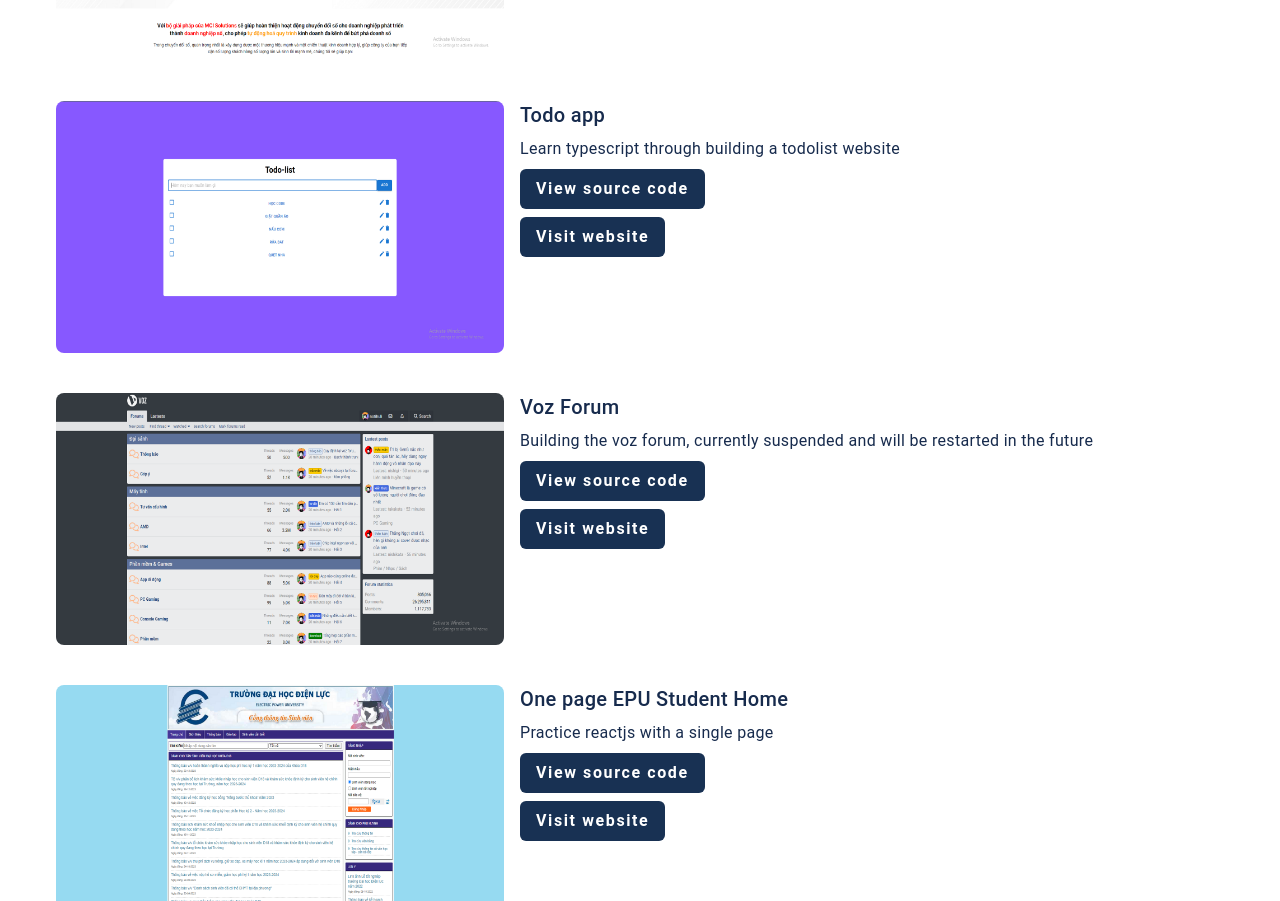
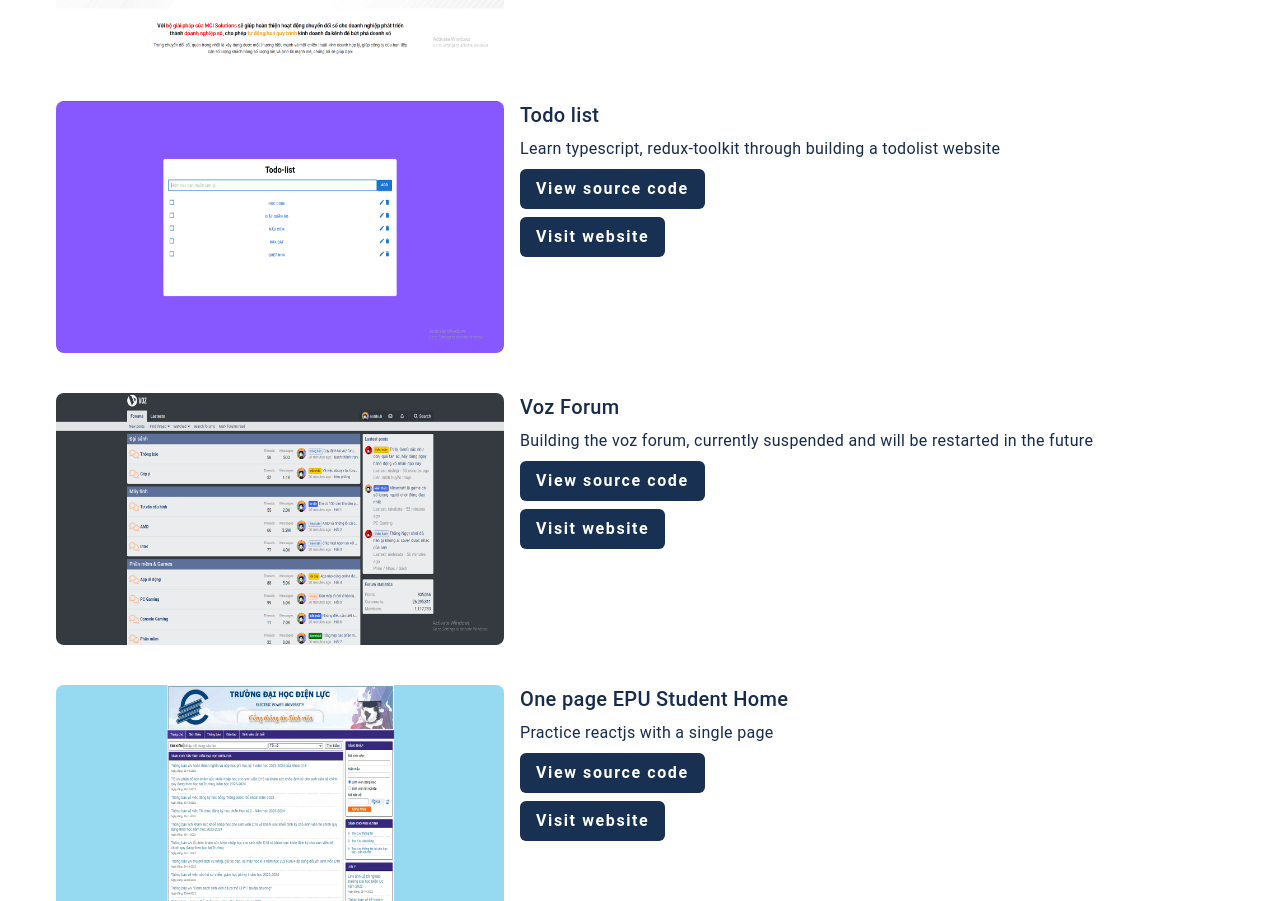
Before and after one commit to nth2612/portfolio, a React (Vite) app: page / in a window 1280 px wide. Shown: the part 2011-2912 px from the top of the page. Built offline with nearby package versions, Linux system fonts and the light colour scheme.

Commit message:
Thay doi project todolist

```diff
--- a/src/components/Projects/MyProjects.jsx
+++ b/src/components/Projects/MyProjects.jsx
@@ -37,11 +37,11 @@ const listProjects = [
   },
   {
     id: 4,
-    namePrj: "Todo app",
-    description: "Learn typescript through building a todolist website",
+    namePrj: "Todo list",
+    description: "Learn typescript, redux-toolkit through building a todolist website",
     imgSrc: todo,
-    linkGit: 'https://github.com/nth2612/todo-app',
-    linkWeb: 'https://todo-app-pied-beta.vercel.app'
+    linkGit: 'https://github.com/nth2612/Todo-list-with-redux',
+    linkWeb: 'https://todo-list-with-redux-six.vercel.app'
   },
   {
     id: 5,
```
